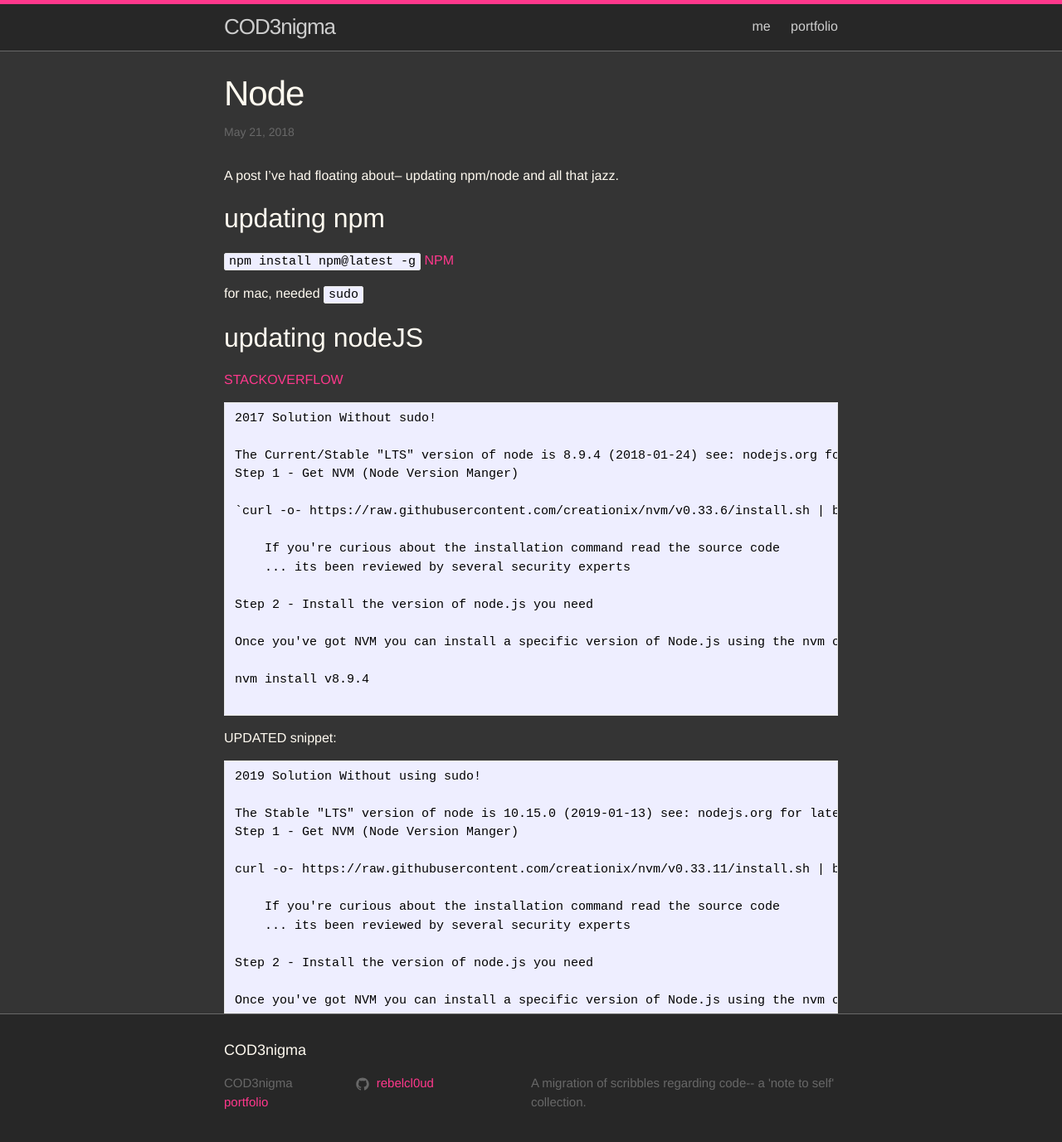
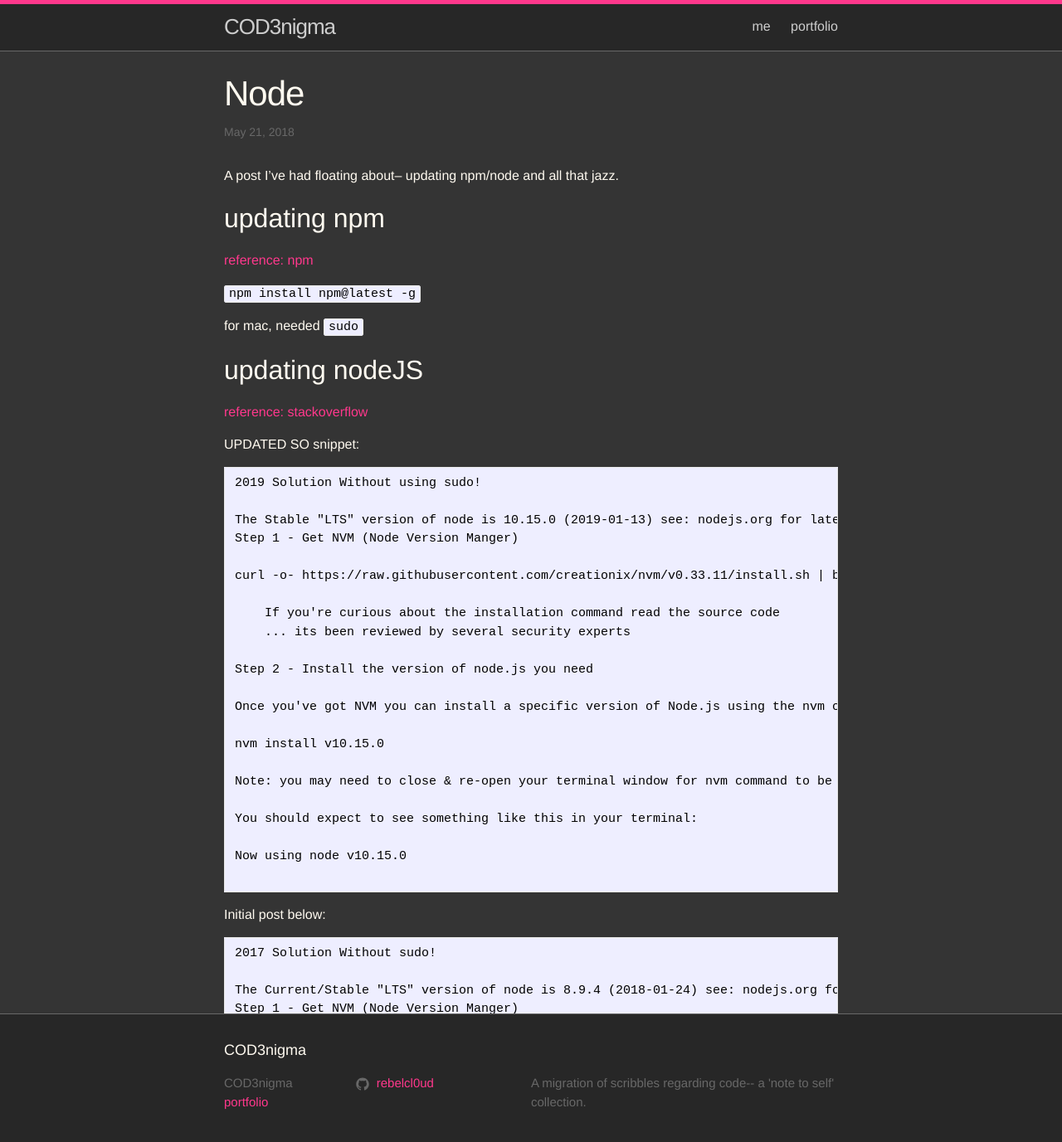
Before and after one commit to rebelcl0ud/blog, a Jekyll site: the page built from _posts/2018-05-21-[46]-node.markdown, in a window 1280 px wide and 1400 px high. Shown: the top 1377 px of the window at 83% size. Built offline with Jekyll 4.4.1, drawn with Linux system fonts in a browser that asks for light colours; part of the change alters nothing that is shown; some of the changed text lies outside the part shown.

Commit message:
update: moved update nodeJS snippet above older
also updated link text, actual links remain the same

````diff
--- a/_posts/2018-05-21-[46]-node.markdown
+++ b/_posts/2018-05-21-[46]-node.markdown
@@ -8,35 +8,17 @@ categories: javascript, node
 A post I've had floating about-- updating npm/node and all that jazz.
 
 ## updating npm
+[reference: npm](https://docs.npmjs.com/getting-started/installing-node)
+
 `npm install npm@latest -g`
-[NPM](https://docs.npmjs.com/getting-started/installing-node)
 
 for mac, needed `sudo`
 
 ## updating nodeJS
 
-[STACKOVERFLOW](https://stackoverflow.com/questions/10075990/upgrading-node-js-to-latest-version#10076029)
+[reference: stackoverflow](https://stackoverflow.com/questions/10075990/upgrading-node-js-to-latest-version#10076029)
 
-```
-2017 Solution Without sudo!
-
-The Current/Stable "LTS" version of node is 8.9.4 (2018-01-24) see: nodejs.org for latest.
-Step 1 - Get NVM (Node Version Manger)
-
-`curl -o- https://raw.githubusercontent.com/creationix/nvm/v0.33.6/install.sh | bash`
-
-    If you're curious about the installation command read the source code
-    ... its been reviewed by several security experts
-
-Step 2 - Install the version of node.js you need
-
-Once you've got NVM you can install a specific version of Node.js using the nvm command:
-
-nvm install v8.9.4
-
-```
-
-UPDATED snippet:
+UPDATED SO snippet:
 ```
 2019 Solution Without using sudo!
 
@@ -62,6 +44,25 @@ Now using node v10.15.0
 
 ```
 
+Initial post below:
+```
+2017 Solution Without sudo!
+
+The Current/Stable "LTS" version of node is 8.9.4 (2018-01-24) see: nodejs.org for latest.
+Step 1 - Get NVM (Node Version Manger)
+
+`curl -o- https://raw.githubusercontent.com/creationix/nvm/v0.33.6/install.sh | bash`
+
+    If you're curious about the installation command read the source code
+    ... its been reviewed by several security experts
+
+Step 2 - Install the version of node.js you need
+
+Once you've got NVM you can install a specific version of Node.js using the nvm command:
+
+nvm install v8.9.4
+
+```
 once in project folder `npm install` installs dependencies
 
 NOTE: to SWITCH between NODE VERSIONS `nvm use [insert version here]` or ie: (at the time of initial post) `nvm use v8.9.4`
````
